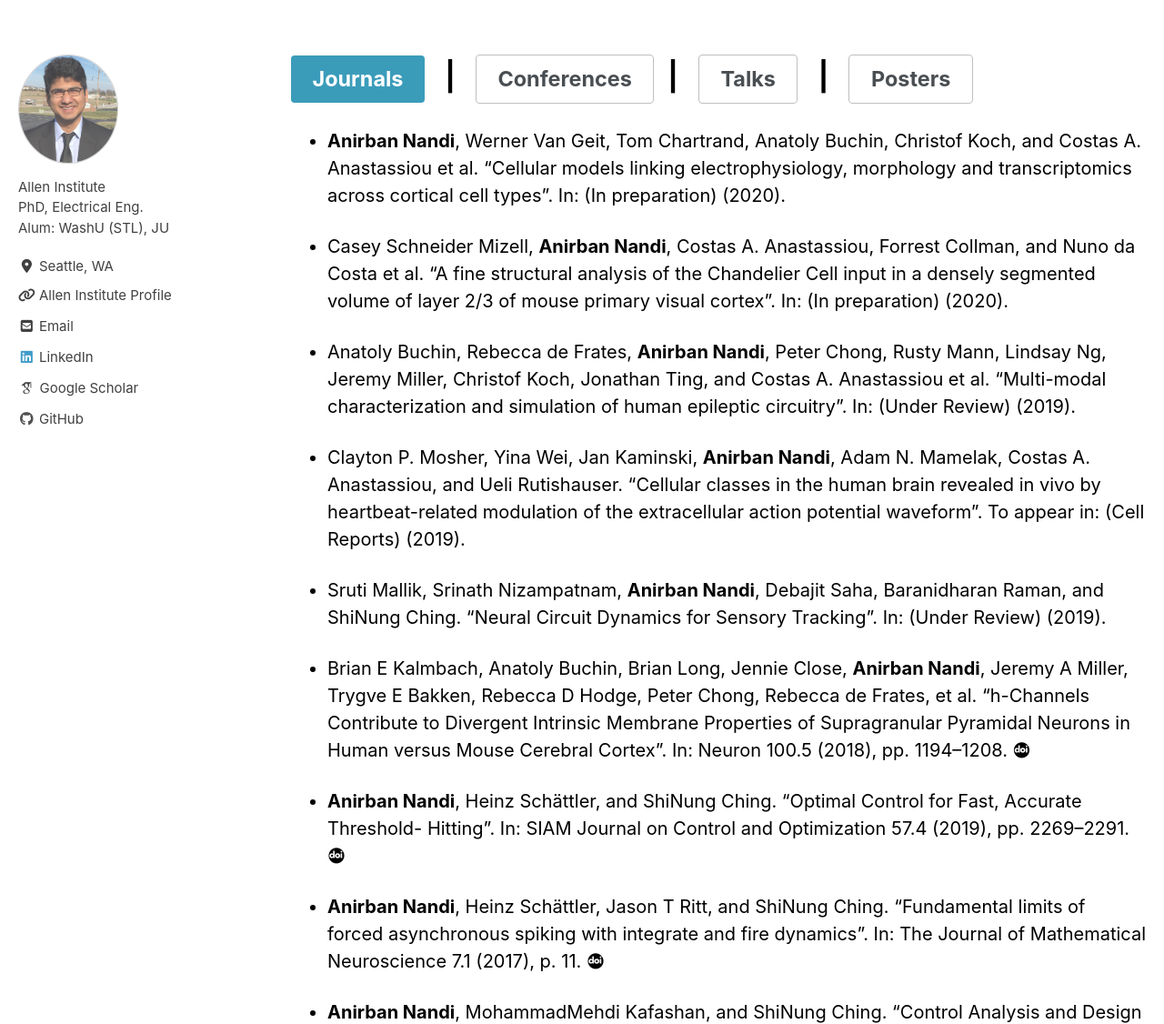
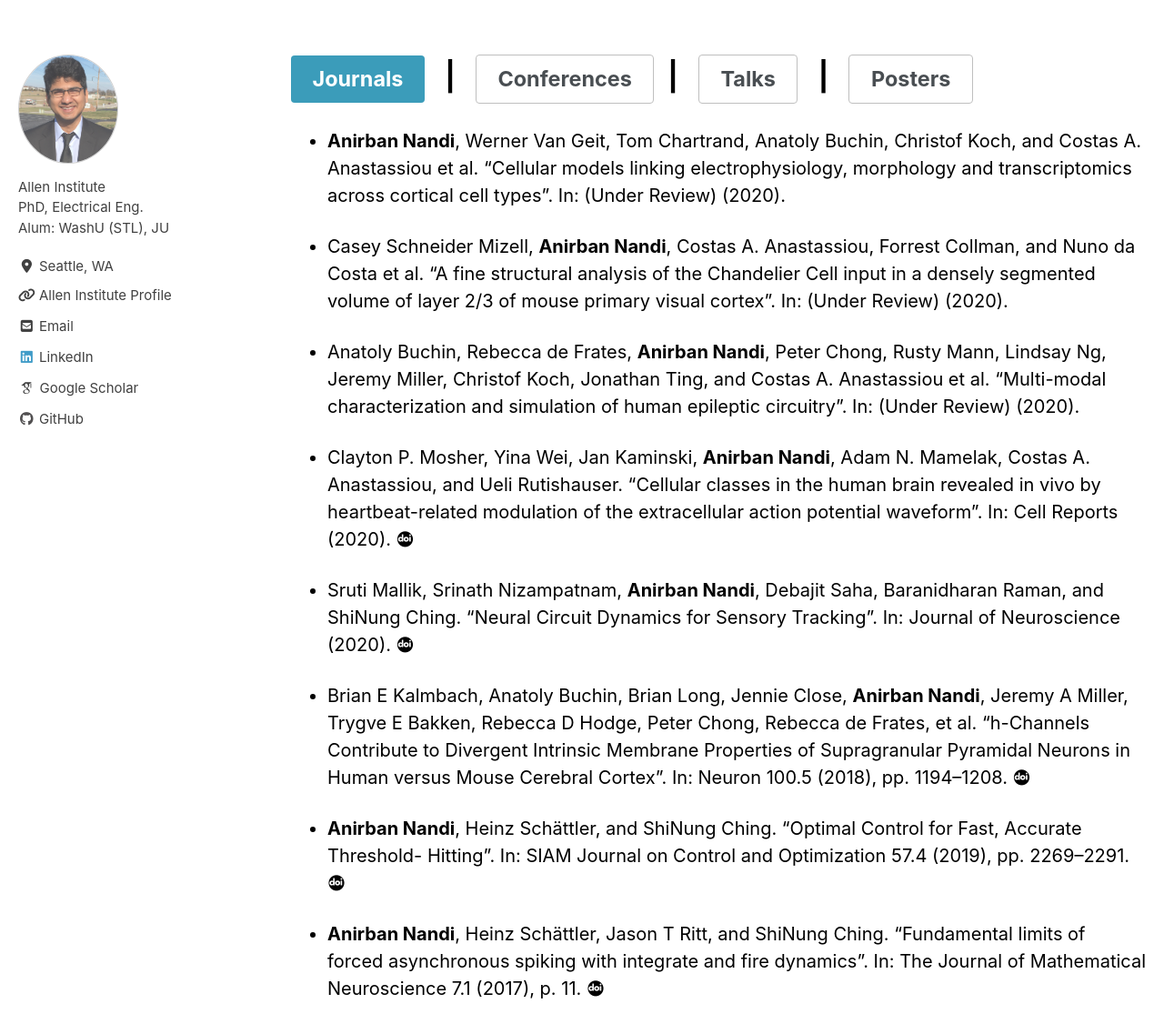
Before and after one commit to anirban6908/anirban6908.github.io, a Jekyll site: the page built from _pages/publications/journals.md, in a window 1280 px wide and 1400 px high. Shown: the part 274-1400 px from the top of the window at 91% size. Built offline with Jekyll 4.4.1, drawn with Linux system fonts in a browser that asks for light colours; cached includes are drawn as plain includes; nearby versions of some CDN libraries; some web fonts are replaced.

Commit message:
updated publications

```diff
--- a/_pages/publications/journals.md
+++ b/_pages/publications/journals.md
@@ -10,15 +10,15 @@ header:
 ---
 # [Journals](/publications/journals/){: .btn .btn--info} &nbsp; | &nbsp;  [Conferences](/publications/conferences/){: .btn .btn--inverse} &nbsp;| &nbsp; [Talks](/publications/talks/){: .btn .btn--inverse} &nbsp; | &nbsp; [Posters](/publications/posters/){: .btn .btn--inverse}
 
-* **Anirban Nandi**, Werner Van Geit, Tom Chartrand, Anatoly Buchin, Christof Koch, and Costas A. Anastassiou et al. “Cellular models linking electrophysiology, morphology and transcriptomics across cortical cell types”. In: (In preparation) (2020).
+* **Anirban Nandi**, Werner Van Geit, Tom Chartrand, Anatoly Buchin, Christof Koch, and Costas A. Anastassiou et al. “Cellular models linking electrophysiology, morphology and transcriptomics across cortical cell types”. In: (Under Review) (2020).
 
-* Casey Schneider Mizell, **Anirban Nandi**, Costas A. Anastassiou, Forrest Collman, and Nuno da Costa et al. “A fine structural analysis of the Chandelier Cell input in a densely segmented volume of layer 2/3 of mouse primary visual cortex”. In: (In preparation) (2020).
+* Casey Schneider Mizell, **Anirban Nandi**, Costas A. Anastassiou, Forrest Collman, and Nuno da Costa et al. “A fine structural analysis of the Chandelier Cell input in a densely segmented volume of layer 2/3 of mouse primary visual cortex”. In: (Under Review) (2020).
 
-* Anatoly Buchin, Rebecca de Frates, **Anirban Nandi**, Peter Chong, Rusty Mann, Lindsay Ng, Jeremy Miller, Christof Koch, Jonathan Ting, and Costas A. Anastassiou et al. “Multi-modal characterization and simulation of human epileptic circuitry”. In: (Under Review) (2019).
+* Anatoly Buchin, Rebecca de Frates, **Anirban Nandi**, Peter Chong, Rusty Mann, Lindsay Ng, Jeremy Miller, Christof Koch, Jonathan Ting, and Costas A. Anastassiou et al. “Multi-modal characterization and simulation of human epileptic circuitry”. In: (Under Review) (2020).
 
-* Clayton P. Mosher, Yina Wei, Jan Kaminski, **Anirban Nandi**, Adam N. Mamelak, Costas A. Anastassiou, and Ueli Rutishauser. “Cellular classes in the human brain revealed in vivo by heartbeat-related modulation of the extracellular action potential waveform”. To appear in: (Cell Reports) (2019).
+* Clayton P. Mosher, Yina Wei, Jan Kaminski, **Anirban Nandi**, Adam N. Mamelak, Costas A. Anastassiou, and Ueli Rutishauser. “Cellular classes in the human brain revealed in vivo by heartbeat-related modulation of the extracellular action potential waveform”. In: Cell Reports (2020). <a href="https://doi.org/10.1016/j.celrep.2020.02.027"><i class="ai ai-doi ai-1.5x" style="color:black;"></i></a>
 
-* Sruti Mallik, Srinath Nizampatnam, **Anirban Nandi**, Debajit Saha, Baranidharan Raman, and ShiNung Ching. “Neural Circuit Dynamics for Sensory Tracking”. In: (Under Review) (2019).
+* Sruti Mallik, Srinath Nizampatnam, **Anirban Nandi**, Debajit Saha, Baranidharan Raman, and ShiNung Ching. “Neural Circuit Dynamics for Sensory Tracking”. In: Journal of Neuroscience (2020). <a href="https://doi.org/10.1523/JNEUROSCI.2185-19.2020"><i class="ai ai-doi ai-1.5x" style="color:black;"></i></a>
 
 * Brian E Kalmbach, Anatoly Buchin, Brian Long, Jennie Close, **Anirban Nandi**, Jeremy A Miller, Trygve E Bakken, Rebecca D Hodge, Peter Chong, Rebecca de Frates, et al. “h-Channels Contribute to Divergent Intrinsic Membrane Properties of Supragranular Pyramidal Neurons in Human versus Mouse Cerebral Cortex”. In: Neuron 100.5 (2018), pp. 1194–1208. <a href="https://doi.org/10.1016/j.neuron.2018.10.012"><i class="ai ai-doi ai-1.5x" style="color:black;"></i></a>
 
```
